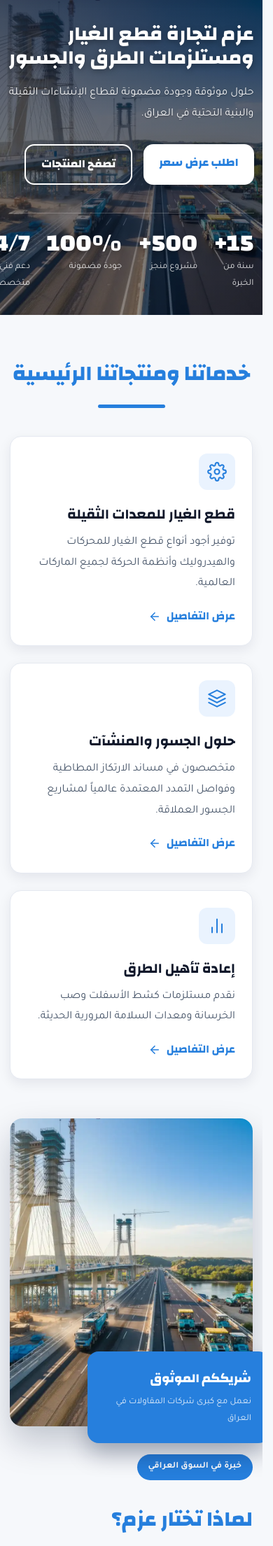
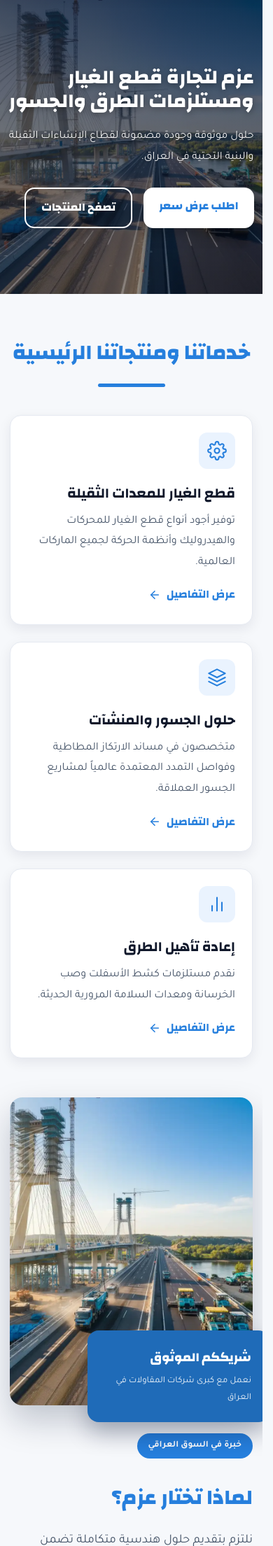
Before and after one commit to kami-okami/azm-website, a Flask app: page / in a window 390 px wide. Shown: the part 73-2282 px from the top of the page at 70% size. Run offline with Flask 3, Linux system fonts and the light colour scheme; data that the repository does not hold is empty; some libraries are stand-ins or nearby versions.

Commit message:
refactor(home): cut hero stats bar, fix badge contrast + focus rings
Remove the 15+/500+/100%/24-7 hero stats bar: the banned hero-metric
pattern, built on unverifiable slogans (100%, 24/7), with a small-label
contrast risk over the image and a 4-up grid that didn't reflow on
mobile. The hero now leads with headline + subtitle + the three CTAs.

A11y polish on the "why" section:
- Darken the floating badge to --primary-600 so its sub-label clears
  WCAG AA (white ~5:1, was ~3.5:1 on --primary), sub 85%->92%.
- Add :focus-visible rings to the home CTAs (white on dark/image,
  brand-blue on light) instead of relying on the UA default.

Co-Authored-By: Claude Opus 4.8 <noreply@anthropic.com>

```diff
--- a/static/style.css
+++ b/static/style.css
@@ -473,18 +473,16 @@ html, body { overflow-x: clip; }
 .home-hero__btn--wa:hover{background:#1da851}
 .home-hero__btn--wa svg{flex:0 0 auto}
 
-/* ----- Hero stats bar ----- */
-.home-hero__stats{
-  display:grid; grid-template-columns:repeat(4,1fr); gap:24px;
-  margin-top:40px; padding-top:24px;
-  border-top:1px solid rgba(255,255,255,.22);
+/* Keyboard focus rings (a11y): white on dark/image surfaces, brand-blue on light. */
+.home-hero__btn:focus-visible,
+.home-cta-band__btn:focus-visible{
+  outline:3px solid #fff; outline-offset:3px;
 }
-.home-stat{display:flex; flex-direction:column; gap:4px}
-.home-stat__num{
-  font-family:"Changa", sans-serif; font-weight:800; font-size:34px;
-  line-height:1.1; color:#fff; text-shadow:0 2px 8px rgba(0,0,0,.35);
+.home-service-link:focus-visible,
+.home-faq-card__link:focus-visible,
+.home-faq-item > summary:focus-visible{
+  outline:3px solid var(--primary); outline-offset:3px;
 }
-.home-stat__label{color:rgba(255,255,255,.85); font-size:13px}
 
 /* ----- Section heading (centered, accent rule) ----- */
 .home-section{margin:56px 0}
@@ -528,12 +526,12 @@ html, body { overflow-x: clip; }
 }
 .home-why-badge{
   position:absolute; bottom:-24px; right:-24px;
-  background:var(--primary); color:#fff;
+  background:var(--primary-600); color:#fff;
   padding:22px 26px; border-radius:16px;
   box-shadow:0 16px 32px rgba(2,19,51,.28); max-width:260px;
 }
 .home-why-badge__title{font-family:"Changa", sans-serif; font-weight:800; font-size:18px; margin:0 0 6px}
-.home-why-badge__sub{margin:0; font-size:13px; color:rgba(255,255,255,.85)}
+.home-why-badge__sub{margin:0; font-size:13px; color:rgba(255,255,255,.92)}
 .home-why-content h2{
   font-family:"Changa", sans-serif; font-weight:800; font-size:30px;
   margin:12px 0 16px; color:var(--primary);
--- a/templates/home.html
+++ b/templates/home.html
@@ -41,25 +41,6 @@
       {% endif %}
       <a class="home-hero__btn home-hero__btn--solid" href="{{ url_for('contact') }}">اطلب عرض سعر</a>
       <a class="home-hero__btn home-hero__btn--ghost" href="{{ url_for('products') }}">تصفح المنتجات</a>
-    </div>
-
-    <div class="home-hero__stats">
-      <div class="home-stat">
-        <span class="home-stat__num">15+</span>
-        <span class="home-stat__label">سنة من الخبرة</span>
-      </div>
-      <div class="home-stat">
-        <span class="home-stat__num">500+</span>
-        <span class="home-stat__label">مشروع منجز</span>
-      </div>
-      <div class="home-stat">
-        <span class="home-stat__num">100%</span>
-        <span class="home-stat__label">جودة مضمونة</span>
-      </div>
-      <div class="home-stat">
-        <span class="home-stat__num">24/7</span>
-        <span class="home-stat__label">دعم فني متخصص</span>
-      </div>
     </div>
   </div>
 </section>
```
